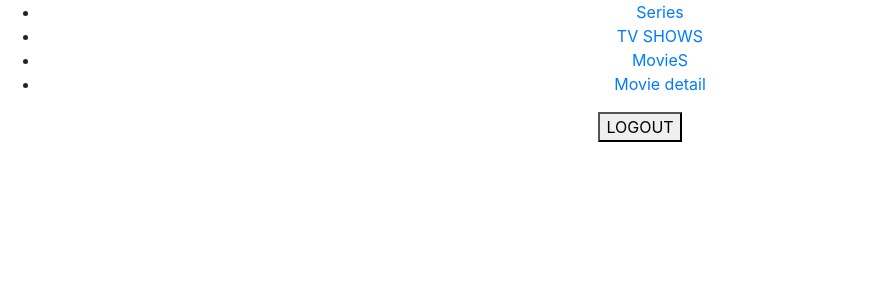
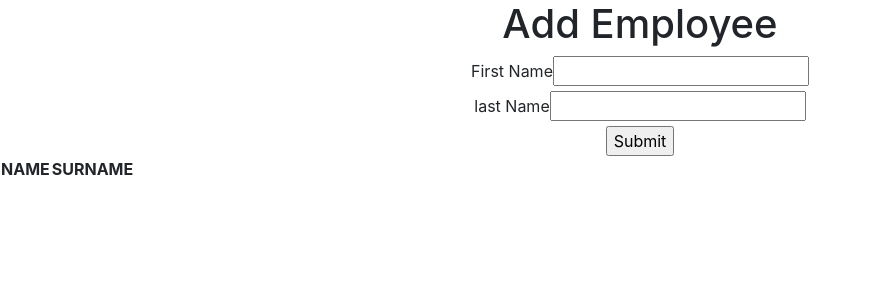
Before and after one commit to samirvithlani/react-js-gen-club, a React (Create React App) app: page / in a window 1280 px wide. Shown: the top 300 px of the page, without its empty margins (0-870 px from the left). Built offline with nearby package versions, Linux system fonts and the light colour scheme.

Commit message:
react form

```diff
--- a/src/App.js
+++ b/src/App.js
@@ -11,6 +11,7 @@ import { MenuBar } from './Pages/MenuBar';
 import { Action } from './Pages/Action';
 import { MOvieDetail } from './Pages/MOvieDetail';
 import { Login } from './components/Login';
+import { AddEmployee } from './forms/AddEmployee';
 
 function App() {
 
@@ -73,15 +74,15 @@ function App() {
   return (
 
     <div className = "App">
-
-    <MenuBar/>
+        <AddEmployee/>
+    {/* <MenuBar/> */}
     <Routes>
       <Route path = "/series" element = {<Series/>}></Route>
       <Route path = "/movies" element = {<Movies/>}></Route>
       <Route path = "/tvshows" element = {<TvShows/>}></Route>
       <Route path = "/series/action" element = {<Action/>}></Route>
       <Route path = "/movies/:id/:id1" element = {<MOvieDetail/>}></Route>
-      <Route path = "/" element = {<Login/>}></Route>
+      {/* <Route path = "/" element = {<Login/>}></Route> */}
 
 
     </Routes>
--- /dev/null
+++ b/src/forms/AddEmployee.js
@@ -0,0 +1,56 @@
+import React, { useState } from 'react'
+
+export const AddEmployee = () => {
+    const [firstname, setfirstname] = useState('')
+    const [lastname, setlastname] = useState('')
+
+    const firstnameHandler = (e)=>{
+
+        console.log(e.target.value)
+        setfirstname(e.target.value)
+    }
+
+    const submit = (e)=>{
+
+        e.preventDefault()
+        console.log("called..")
+        console.log(firstname)
+        console.log(lastname);
+    }
+
+  return (
+    <div>
+        <h1>Add Employee</h1>
+        <form onSubmit = {submit}>
+            <div>
+                <label>First Name</label>
+                <input type="text"  onChange = {(e)=>firstnameHandler(e)}/>
+                {firstname}
+            </div>
+            <div>
+                <label>last Name</label>
+                <input type="text"
+                onChange = {(e)=>setlastname(e.target.value)}
+                />
+                {lastname}
+            </div>
+            <div>
+                <input type="submit" value="Submit"/>
+            </div>
+        </form>
+        <div>
+            <table>
+                <tr>
+                <th>NAME</th>
+                <th>SURNAME</th>
+                </tr>
+                <tr>
+                    <td>{firstname}</td>
+                    <td>{lastname}</td>
+                </tr>
+            </table>
+        </div>
+
+    </div>
+  )
+}
```
